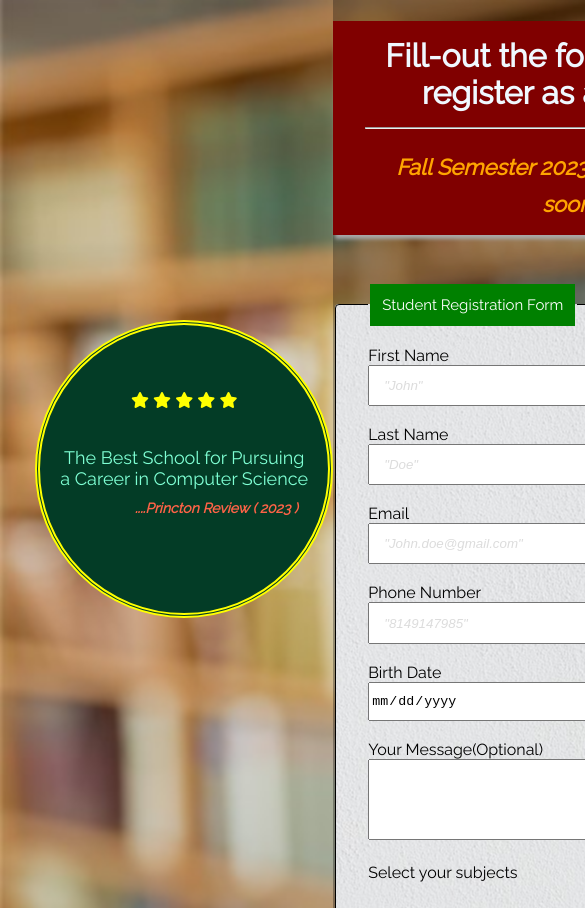
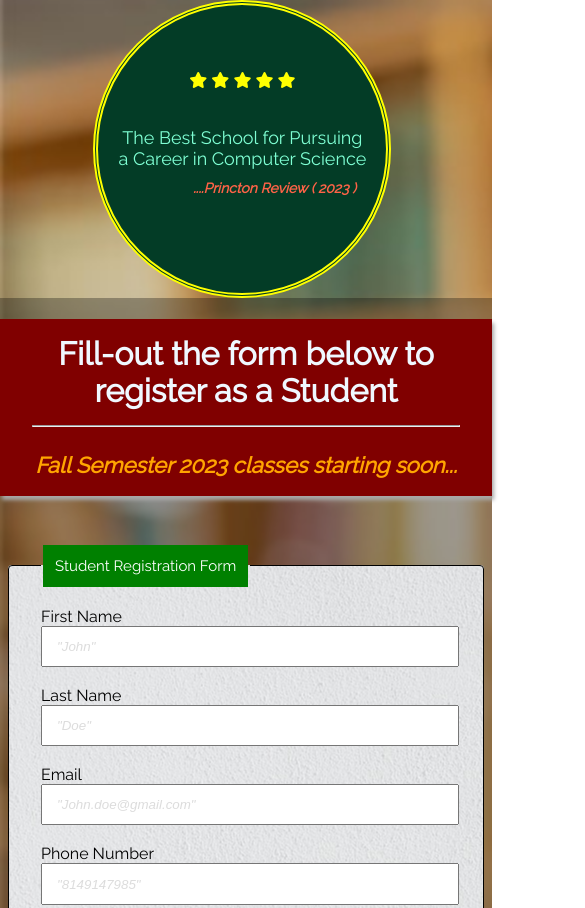
Before and after one commit to almagit2023/css_form_validate, a plain HTML site: page index.html in a window 390 px wide. Shown: the top 908 px of the page, 585 px wide, since content can reach past the window. Drawn offline with nearby package versions, Linux system fonts and the light colour scheme.

Commit message:
responsive css added media query

```diff
--- a/style.css
+++ b/style.css
@@ -12,6 +12,7 @@ body {
   background-repeat: no-repeat;
   background-size: cover;
   backdrop-filter: blur(1px);
+  min-width: 492px;
 }
 
 .formContainer {
@@ -123,6 +124,7 @@ input[type=text]:focus {
 .mainContainer {
   display: grid;
   grid-template-columns: 1fr 4fr;
+  min-width: 492px;
 
 }
 
@@ -169,7 +171,60 @@ input[type=text]:focus {
   color: orange;
 }
 
-@media screen and (max-width : 90rem) {}
+@media screen and (max-width : 1800px) {
+  .univBadge {
+    margin-left: 1.8rem;
+  }
+}
+
+@media screen and (max-width : 1750px) {
+  .univBadge {
+    margin-left: 1.5rem;
+  }
+}
+
+@media screen and (max-width : 1700px) {
+  .univBadge {
+    margin-left: 1.1rem;
+  }
+}
+
+@media screen and (max-width : 1650px) {
+  .univBadge {
+    margin-left: 1rem;
+  }
+}
+
+
+@media screen and (max-width : 1650px) {
+  .univBadge {
+    margin-left: 0.65rem;
+    margin-right: 0.65rem;
+  }
+}
+
+@media screen and (max-width : 1320px) {
+  .univBadge {
+    margin-left: 0.45rem;
+    margin-right: 0.45rem;
+  }
+}
+
+@media screen and (max-width : 968px) {
+  .mainContainer {
+    display: flex;
+    flex-direction: column;
+    align-items: center;
+    justify-content: center;
+  }
+
+  .univBadge {
+    margin-top: 0;
+    margin-left: 0;
+
+  }
+
+}
 
 @keyframes badgeAnimation {
   0% {
```
